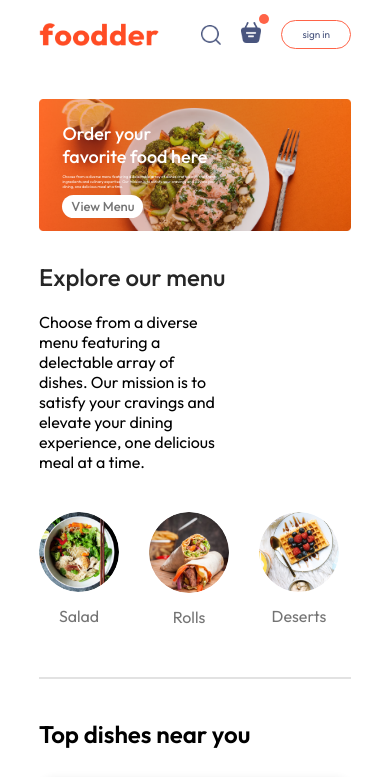
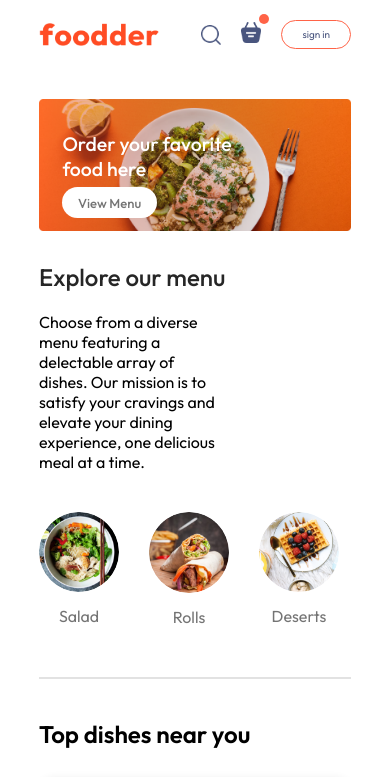
Before and after one commit to stkuwanda/foodder-frontend, a React (Vite) app: page / in a window 390 px wide. Shown: the top 777 px of the page. Built offline with nearby package versions, Linux system fonts and the light colour scheme.

Commit message:
updating styling of header content h1 tag

```diff
--- a/src/components/Header/Header.component.css
+++ b/src/components/Header/Header.component.css
@@ -21,7 +21,7 @@
 .header-content h1 {
 	font-weight: 500;
 	color: white;
-	font-size: max(2.5vw, 18px);
+	font-size:  max(4.5vw, 22px); /* font-size:  max(2.5vw, 18px); */
 }
 
 .header-content p {
@@ -38,3 +38,27 @@
   padding: 1vw 2.3vw;
   border-radius: 50px;
 }
+
+@media (max-width: 1050px) {
+	.header-content {
+		max-width: 45%;
+	}
+}
+
+@media (max-width: 750px) {
+	.header-content {
+		max-width: 65%;
+	}
+
+	.header-content h1 {
+		font-size: 5vw;
+	}
+
+	.header-content p {
+		display: none;
+	}
+
+	.header-content button {
+		padding: 2vw 4vw;
+	}
+}
```
